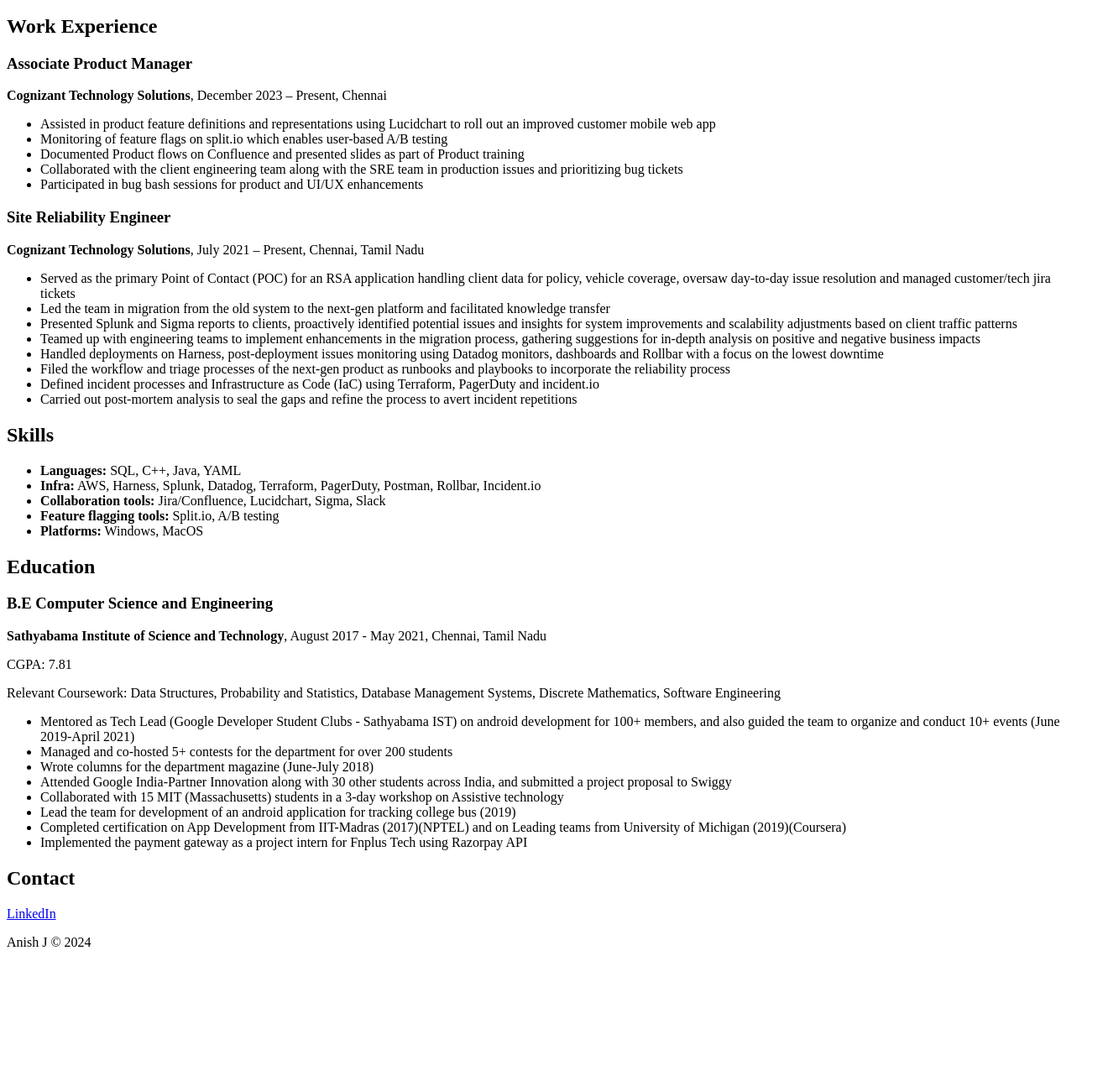
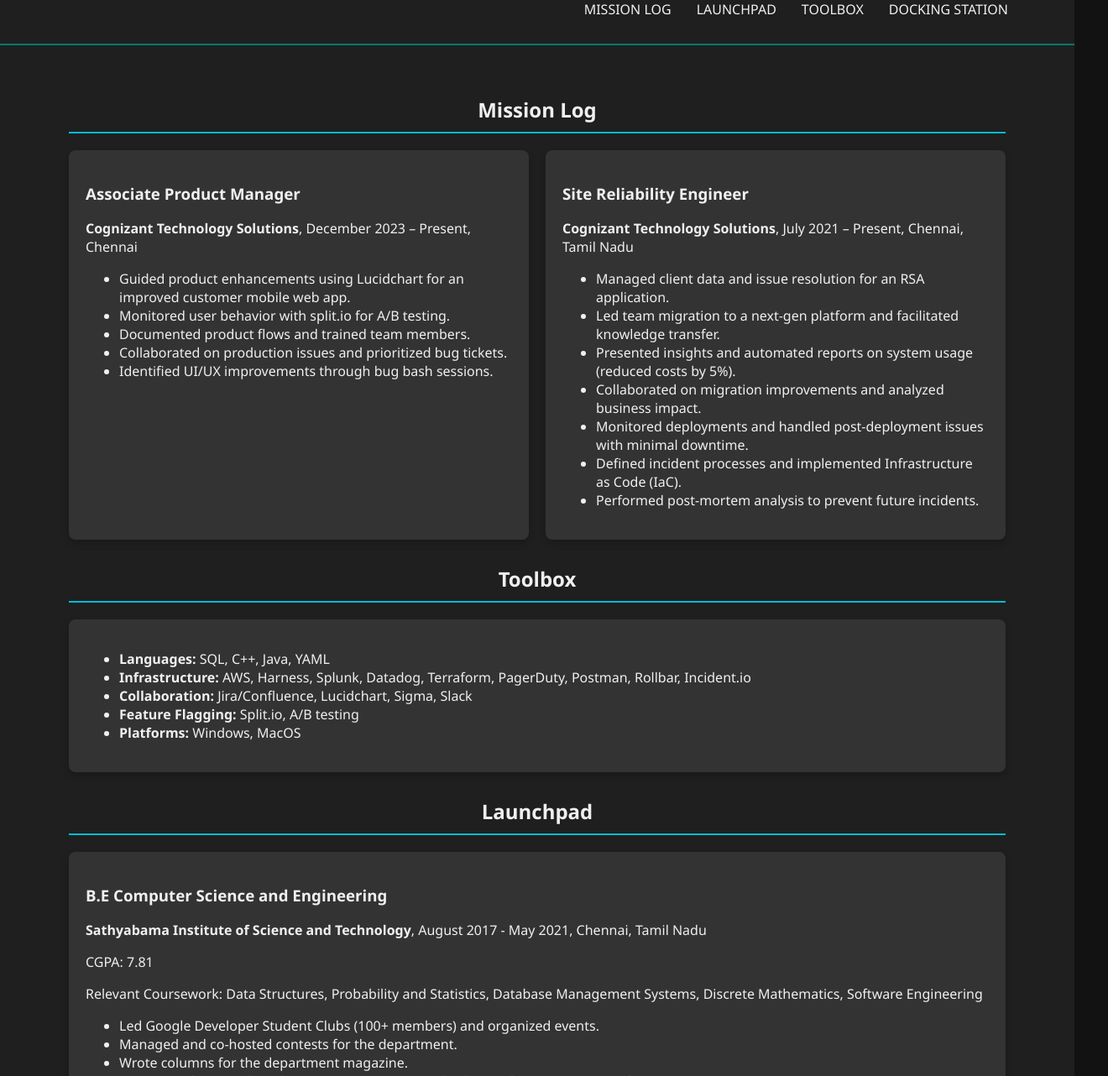
Before and after one commit to anish-site/anish-site.github.io, a plain HTML site: page index.html in a window 1280 px wide. Shown: the part 154-1436 px from the top of the page at 84% size, 1320 px wide, since content can reach past the window. Before the commit the page ends 1302 px from the top, so only its background shows below. Drawn offline with Linux system fonts and the light colour scheme.

Commit message:
Update index.html

```diff
--- a/index.html
+++ b/index.html
@@ -3,99 +3,107 @@
 <head>
   <meta charset="UTF-8">
   <meta name="viewport" content="width=device-width, initial-scale=1.0">
-    <title>Anish J</title>
-    <link rel="stylesheet" href="styles.css">
+  <title>Anish J - Space Explorer</title>
   <link rel="icon" type="image/x-icon" href="images/favicon.ico">
+  <link rel="stylesheet" href="style.css">
 </head>
 <body>
-    <header>
+  <header class="header">
     <div class="container">
-            <div id="branding">
+      <div class="branding">
         <h1>Anish J</h1>
+        <p>Space Explorer, Problem Solver</p>
       </div>
       <nav>
         <ul>
-                    <li><a href="#experience">Experience</a></li>
-                    <li><a href="#education">Education</a></li>
-                    <li><a href="#skills">Skills</a></li>
-                    <li><a href="#contact">Contact</a></li>
+          <li><a href="#experience">Mission Log</a></li>
+          <li><a href="#education">Launchpad</a></li>
+          <li><a href="#skills">Toolbox</a></li>
+          <li><a href="#contact">Docking Station</a></li>
         </ul>
       </nav>
     </div>
   </header>
 
-    <section class="main">
+  <main class="main">
     <div class="container">
-            <h2 id="experience">Work Experience</h2>
+      <section id="experience">
+        <h2>Mission Log</h2>
         <div class="content">
-                <div>
+          <div class="experience-item">
             <h3>Associate Product Manager</h3>
             <p><strong>Cognizant Technology Solutions</strong>, December 2023 – Present, Chennai</p>
             <ul>
-                        <li>Assisted in product feature definitions and representations using Lucidchart to roll out an improved customer mobile web app</li>
-                        <li>Monitoring of feature flags on split.io which enables user-based A/B testing</li>
-                        <li>Documented Product flows on Confluence and presented slides as part of Product training</li>
-                        <li>Collaborated with the client engineering team along with the SRE team in production issues and prioritizing bug tickets</li>
-                        <li>Participated in bug bash sessions for product and UI/UX enhancements</li>
+              <li>Guided product enhancements using Lucidchart for an improved customer mobile web app.</li>
+              <li>Monitored user behavior with split.io for A/B testing.</li>
+              <li>Documented product flows and trained team members.</li>
+              <li>Collaborated on production issues and prioritized bug tickets.</li>
+              <li>Identified UI/UX improvements through bug bash sessions.</li>
             </ul>
           </div>
-                <div>
+          <div class="experience-item">
             <h3>Site Reliability Engineer</h3>
             <p><strong>Cognizant Technology Solutions</strong>, July 2021 – Present, Chennai, Tamil Nadu</p>
             <ul>
-                        <li>Served as the primary Point of Contact (POC) for an RSA application handling client data for policy, vehicle coverage, oversaw day-to-day issue resolution and managed customer/tech jira tickets</li>
-                        <li>Led the team in migration from the old system to the next-gen platform and facilitated knowledge transfer</li>
-                        <li>Presented Splunk and Sigma reports to clients, proactively identified potential issues and insights for system improvements and scalability adjustments based on client traffic patterns</li>
-                        <li>Teamed up with engineering teams to implement enhancements in the migration process, gathering suggestions for in-depth analysis on positive and negative business impacts</li>
-                        <li>Handled deployments on Harness, post-deployment issues monitoring using Datadog monitors, dashboards and Rollbar with a focus on the lowest downtime</li>
-                        <li>Filed the workflow and triage processes of the next-gen product as runbooks and playbooks to incorporate the reliability process</li>
-                        <li>Defined incident processes and Infrastructure as Code (IaC) using Terraform, PagerDuty and incident.io</li>
-                        <li>Carried out post-mortem analysis to seal the gaps and refine the process to avert incident repetitions</li>
+              <li>Managed client data and issue resolution for an RSA application.</li>
+              <li>Led team migration to a next-gen platform and facilitated knowledge transfer.</li>
+              <li>Presented insights and automated reports on system usage (reduced costs by 5%).</li>
+              <li>Collaborated on migration improvements and analyzed business impact.</li>
+              <li>Monitored deployments and handled post-deployment issues with minimal downtime.</li>
+              <li>Defined incident processes and implemented Infrastructure as Code (IaC).</li>
+              <li>Performed post-mortem analysis to prevent future incidents.</li>
             </ul>
           </div>
         </div>
+      </section>
 
-            <h2 id="skills">Skills</h2>
+      <section id="skills">
+        <h2>Toolbox</h2>
         <div class="content">
-                <div>
+          <div class="skill-set">
             <ul>
               <li><strong>Languages:</strong> SQL, C++, Java, YAML</li>
-                        <li><strong>Infra:</strong> AWS, Harness, Splunk, Datadog, Terraform, PagerDuty, Postman, Rollbar, Incident.io</li>
-                        <li><strong>Collaboration tools:</strong> Jira/Confluence, Lucidchart, Sigma, Slack</li>
-                        <li><strong>Feature flagging tools:</strong> Split.io, A/B testing</li>
+              <li><strong>Infrastructure:</strong> AWS, Harness, Splunk, Datadog, Terraform, PagerDuty, Postman, Rollbar, Incident.io</li>
+              <li><strong>Collaboration:</strong> Jira/Confluence, Lucidchart, Sigma, Slack</li>
+              <li><strong>Feature Flagging:</strong> Split.io, A/B testing</li>
               <li><strong>Platforms:</strong> Windows, MacOS</li>
             </ul>
           </div>
         </div>
+      </section>
 
-            <h2 id="education">Education</h2>
+      <section id="education">
+        <h2>Launchpad</h2>
         <div class="content">
-                <div>
+          <div class="education-item">
             <h3>B.E Computer Science and Engineering</h3>
             <p><strong>Sathyabama Institute of Science and Technology</strong>, August 2017 - May 2021, Chennai, Tamil Nadu</p>
             <p>CGPA: 7.81</p>
             <p>Relevant Coursework: Data Structures, Probability and Statistics, Database Management Systems, Discrete Mathematics, Software Engineering</p>
             <ul>
-                        <li>Mentored as Tech Lead (Google Developer Student Clubs - Sathyabama IST) on android development for 100+ members, and also guided the team to organize and conduct 10+ events (June 2019-April 2021)</li>
-                        <li>Managed and co-hosted 5+ contests for the department for over 200 students</li>
-                        <li>Wrote columns for the department magazine (June-July 2018)</li>
-                        <li>Attended Google India-Partner Innovation along with 30 other students across India, and submitted a project proposal to Swiggy</li>
-                        <li>Collaborated with 15 MIT (Massachusetts) students in a 3-day workshop on Assistive technology</li>
-                        <li>Lead the team for development of an android application for tracking college bus (2019)</li>
-                        <li>Completed certification on App Development from IIT-Madras (2017)(NPTEL) and on Leading teams from University of Michigan (2019)(Coursera)</li>
-                        <li>Implemented the payment gateway as a project intern for Fnplus Tech using Razorpay API</li>
+              <li>Led Google Developer Student Clubs (100+ members) and organized events.</li>
+              <li>Managed and co-hosted contests for the department.</li>
+              <li>Wrote columns for the department magazine.</li>
+              <li>Participated in Google India-Partner Innovation and submitted a project proposal to Swiggy.</li>
+              <li>Collaborated with MIT students on Assistive technology.</li>
+              <li>Led the team for development of an android application for tracking college bus.</li>
+              <li>Completed certifications on App Development and Leading teams.</li>
+              <li>Implemented the payment gateway as a project intern.</li>
             </ul>
           </div>
         </div>
+      </section>
 
-            <h2 id="contact">Contact</h2>
+      <section id="contact">
+        <h2>Docking Station</h2>
         <div class="content">
-                <div>
+          <div class="contact-item">
             <a href="https://www.linkedin.com/in/anish-j-" target="_blank">LinkedIn</a>
           </div>
         </div>
+      </section>
     </div>
-    </section>
+  </main>
 
   <footer>
     <p>Anish J © 2024</p>
```
Lines whose indentation alone changed are shown as unchanged.
